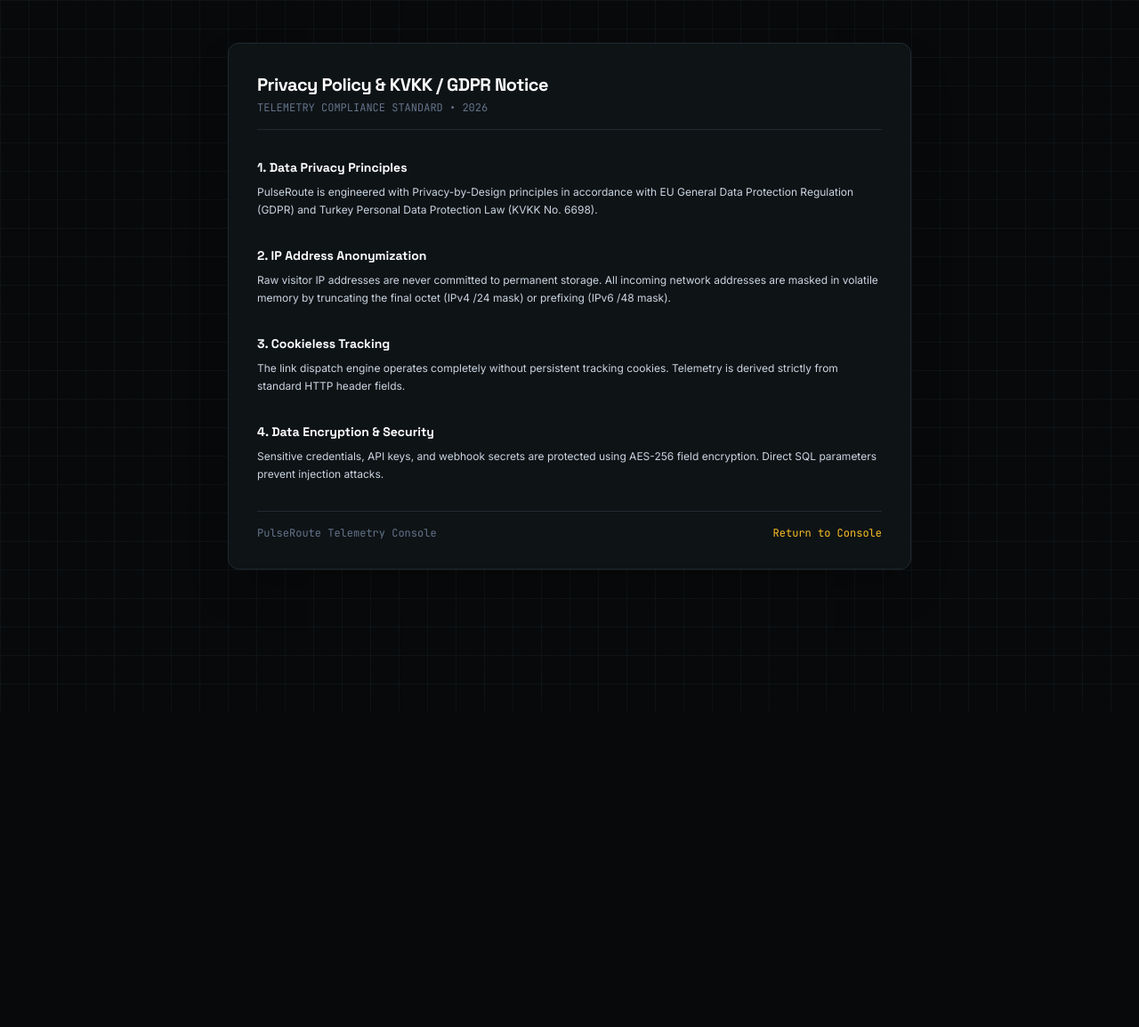
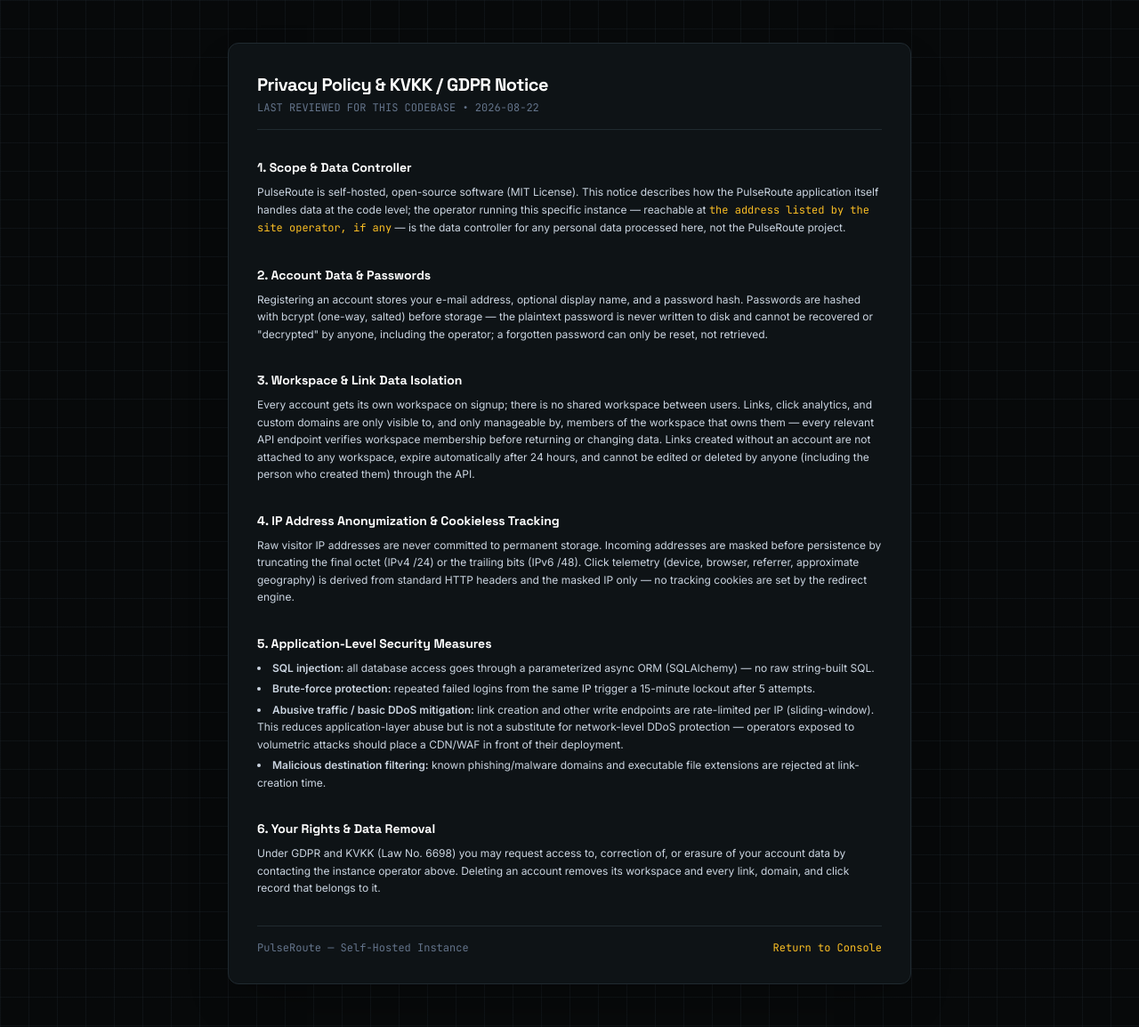
Before and after one commit to dixtuel/pulseroute, a FastAPI app: page /privacy in a window 1280 px wide. Shown: the whole page at 89% size. Before the commit the page ends 769 px from the top, so only its background shows below. Run offline with FastAPI, Linux system fonts and the light colour scheme; some libraries are stand-ins or nearby versions.

Commit message:
docs: rewrite privacy/terms to match actual code, add OPERATOR_CONTACT_EMAIL
Previous copy claimed things the codebase doesn't do (e.g. "webhook
secrets protected by AES-256 field encryption" -- there is no webhook
creation endpoint at all, so no secret is ever stored) and generic
"2026" dating with no review marker.

Rewrote both pages to describe what's actually implemented: bcrypt
one-way password hashing (explicitly stating passwords are never
decryptable, by anyone -- only resettable), workspace-level data
isolation, IP anonymization, parameterized-query SQL injection
protection, per-IP brute-force lockout and rate limiting (with an
honest note that this is not full network-level DDoS protection),
and malicious-destination filtering. Added OPERATOR_CONTACT_EMAIL so
a self-hoster can name a real data-controller contact on /privacy
instead of nothing.

Co-Authored-By: Claude Sonnet 5 <noreply@anthropic.com>

```diff
--- a/src/pulseroute/core/config.py
+++ b/src/pulseroute/core/config.py
@@ -15,6 +15,7 @@ class Settings(BaseSettings):
     PORT: int = 8000
     SECRET_KEY: str = Field(default="pulseroute-super-secure-change-in-production-secret-key-32b")
     PRIMARY_DOMAIN: str = "localhost:8000"
+    OPERATOR_CONTACT_EMAIL: Optional[str] = None  # Shown on /privacy as the data-controller contact for this instance.
 
     # Database & Cache
     DATABASE_URL: str = "sqlite+aiosqlite:///./pulseroute.db"
--- a/src/pulseroute/main.py
+++ b/src/pulseroute/main.py
@@ -207,7 +207,11 @@ async def render_dashboard(request: Request):
 
 @app.get("/privacy", response_class=HTMLResponse, tags=["Legal"])
 async def render_privacy(request: Request):
-    return templates.TemplateResponse(request=request, name="privacy.html", context={"adsense_client_id": settings.GLOBAL_ADSENSE_CLIENT_ID})
+    return templates.TemplateResponse(request=request, name="privacy.html", context={
+        "adsense_client_id": settings.GLOBAL_ADSENSE_CLIENT_ID,
+        "operator_contact_email": settings.OPERATOR_CONTACT_EMAIL,
+        "primary_domain": settings.PRIMARY_DOMAIN,
+    })
 
 
 @app.get("/terms", response_class=HTMLResponse, tags=["Legal"])
--- a/src/pulseroute/web/templates/privacy.html
+++ b/src/pulseroute/web/templates/privacy.html
@@ -42,31 +42,46 @@
     <div class="max-w-3xl mx-auto space-y-8 bg-carbon border border-divider p-8 rounded-xl shadow-2xl">
         <div class="border-b border-divider pb-4">
             <h1 class="text-xl font-display font-bold text-white tracking-tight">Privacy Policy & KVKK / GDPR Notice</h1>
-            <p class="text-xs text-slate-500 font-mono mt-1">TELEMETRY COMPLIANCE STANDARD • 2026</p>
+            <p class="text-xs text-slate-500 font-mono mt-1">LAST REVIEWED FOR THIS CODEBASE • 2026-08-22</p>
         </div>
 
         <section class="space-y-2 text-xs text-slate-300 font-sans leading-relaxed">
-            <h2 class="text-sm font-display font-bold text-white">1. Data Privacy Principles</h2>
-            <p>PulseRoute is engineered with Privacy-by-Design principles in accordance with EU General Data Protection Regulation (GDPR) and Turkey Personal Data Protection Law (KVKK No. 6698).</p>
+            <h2 class="text-sm font-display font-bold text-white">1. Scope & Data Controller</h2>
+            <p>PulseRoute is self-hosted, open-source software (MIT License). This notice describes how the PulseRoute application itself handles data at the code level; the operator running this specific instance — reachable at <code class="text-amber-400">{{ operator_contact_email or 'the address listed by the site operator, if any' }}</code> — is the data controller for any personal data processed here, not the PulseRoute project.</p>
         </section>
 
         <section class="space-y-2 text-xs text-slate-300 font-sans leading-relaxed">
-            <h2 class="text-sm font-display font-bold text-white">2. IP Address Anonymization</h2>
-            <p>Raw visitor IP addresses are never committed to permanent storage. All incoming network addresses are masked in volatile memory by truncating the final octet (IPv4 /24 mask) or prefixing (IPv6 /48 mask).</p>
+            <h2 class="text-sm font-display font-bold text-white">2. Account Data & Passwords</h2>
+            <p>Registering an account stores your e-mail address, optional display name, and a password hash. Passwords are hashed with bcrypt (one-way, salted) before storage — the plaintext password is never written to disk and cannot be recovered or "decrypted" by anyone, including the operator; a forgotten password can only be reset, not retrieved.</p>
         </section>
 
         <section class="space-y-2 text-xs text-slate-300 font-sans leading-relaxed">
-            <h2 class="text-sm font-display font-bold text-white">3. Cookieless Tracking</h2>
-            <p>The link dispatch engine operates completely without persistent tracking cookies. Telemetry is derived strictly from standard HTTP header fields.</p>
+            <h2 class="text-sm font-display font-bold text-white">3. Workspace & Link Data Isolation</h2>
+            <p>Every account gets its own workspace on signup; there is no shared workspace between users. Links, click analytics, and custom domains are only visible to, and only manageable by, members of the workspace that owns them — every relevant API endpoint verifies workspace membership before returning or changing data. Links created without an account are not attached to any workspace, expire automatically after 24 hours, and cannot be edited or deleted by anyone (including the person who created them) through the API.</p>
         </section>
 
         <section class="space-y-2 text-xs text-slate-300 font-sans leading-relaxed">
-            <h2 class="text-sm font-display font-bold text-white">4. Data Encryption & Security</h2>
-            <p>Sensitive credentials, API keys, and webhook secrets are protected using AES-256 field encryption. Direct SQL parameters prevent injection attacks.</p>
+            <h2 class="text-sm font-display font-bold text-white">4. IP Address Anonymization & Cookieless Tracking</h2>
+            <p>Raw visitor IP addresses are never committed to permanent storage. Incoming addresses are masked before persistence by truncating the final octet (IPv4 /24) or the trailing bits (IPv6 /48). Click telemetry (device, browser, referrer, approximate geography) is derived from standard HTTP headers and the masked IP only — no tracking cookies are set by the redirect engine.</p>
+        </section>
+
+        <section class="space-y-2 text-xs text-slate-300 font-sans leading-relaxed">
+            <h2 class="text-sm font-display font-bold text-white">5. Application-Level Security Measures</h2>
+            <ul class="list-disc list-inside space-y-1">
+                <li><strong>SQL injection:</strong> all database access goes through a parameterized async ORM (SQLAlchemy) — no raw string-built SQL.</li>
+                <li><strong>Brute-force protection:</strong> repeated failed logins from the same IP trigger a 15-minute lockout after 5 attempts.</li>
+                <li><strong>Abusive traffic / basic DDoS mitigation:</strong> link creation and other write endpoints are rate-limited per IP (sliding-window). This reduces application-layer abuse but is not a substitute for network-level DDoS protection — operators exposed to volumetric attacks should place a CDN/WAF in front of their deployment.</li>
+                <li><strong>Malicious destination filtering:</strong> known phishing/malware domains and executable file extensions are rejected at link-creation time.</li>
+            </ul>
+        </section>
+
+        <section class="space-y-2 text-xs text-slate-300 font-sans leading-relaxed">
+            <h2 class="text-sm font-display font-bold text-white">6. Your Rights & Data Removal</h2>
+            <p>Under GDPR and KVKK (Law No. 6698) you may request access to, correction of, or erasure of your account data by contacting the instance operator above. Deleting an account removes its workspace and every link, domain, and click record that belongs to it.</p>
         </section>
 
         <div class="pt-4 border-t border-divider flex justify-between items-center text-xs font-mono text-slate-500">
-            <span>PulseRoute Telemetry Console</span>
+            <span>PulseRoute — Self-Hosted Instance</span>
             <a href="/dashboard" class="text-amber-400 hover:underline">Return to Console</a>
         </div>
     </div>
```
Also changed, not shown: src/pulseroute/web/templates/terms.html (+18 -8 lines), 1 other file.
